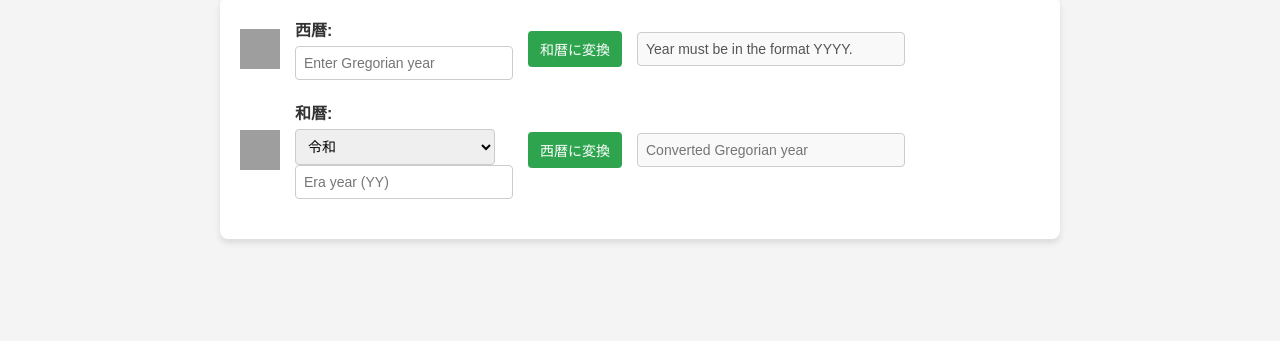
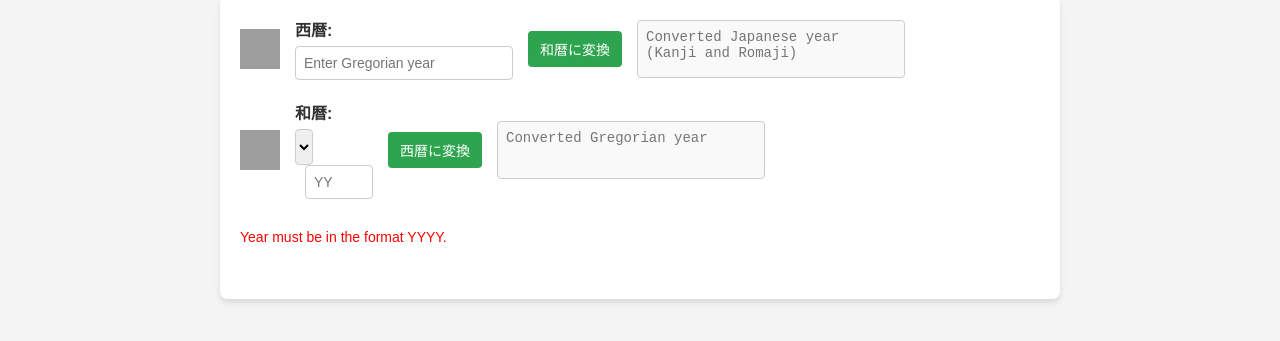
Before and after one commit to eddypanther1/jcalenconvert, a plain HTML site: page index.html in a window 1280 px wide. Both pictures are taken after a click on the button "和暦に変換". Shown: the part 89-430 px from the top of the page. Drawn offline with Linux system fonts and the light colour scheme; grey boxes are pictures that could not be loaded.

Commit message:
ouput error fix

```diff
--- a/converter.js
+++ b/converter.js
@@ -12,7 +12,7 @@ function normalizeYearInput(year, format = "yyyy") {
   const normalizedYear = year.replace(/[０-９]/g, ch => String.fromCharCode(ch.charCodeAt(0) - 0xFEE0));
   const regex = format === "yyyy" ? /^\d{4}$/ : /^\d{2}$/;
   if (!regex.test(normalizedYear)) {
-    throw new Error(`Year must be in the format ${format.toUpperCase()}.`);
+    throw new Error(format === "yyyy" ? "Year must be in the format YYYY." : "Year must be in the format YY.");
   }
   return parseInt(normalizedYear, 10);
 }
@@ -44,8 +44,9 @@ document.addEventListener("DOMContentLoaded", function () {
       const inputYear = normalizeYearInput(document.getElementById("gregorian").value);
       const result = gregorianToJapanese(inputYear);
       document.getElementById("japaneseOutput").value = result;
+      document.getElementById("errorMessage").innerText = ""; // Clear error message
     } catch (error) {
-      document.getElementById("japaneseOutput").value = error.message;
+      document.getElementById("errorMessage").innerText = error.message;
     }
   });
 
@@ -55,8 +56,9 @@ document.addEventListener("DOMContentLoaded", function () {
       const eraYear = normalizeYearInput(document.getElementById("eraYear").value, "yy");
       const result = japaneseToGregorian(eraName, eraYear);
       document.getElementById("gregorianOutput").value = result;
+      document.getElementById("errorMessage").innerText = ""; // Clear error message
     } catch (error) {
-      document.getElementById("gregorianOutput").value = error.message;
+      document.getElementById("errorMessage").innerText = error.message;
     }
   });
 });
--- a/index.html
+++ b/index.html
@@ -17,24 +17,28 @@
                 <input type="text" id="gregorian" placeholder="Enter Gregorian year">
             </div>
             <button id="convert">和暦に変換</button>
-            <input type="text" id="japaneseOutput" class="output-box" readonly placeholder="Converted Japanese year (Kanji and Romaji)">
+            <textarea id="japaneseOutput" class="output-box" readonly placeholder="Converted Japanese year (Kanji and Romaji)"></textarea>
         </div>
 
         <div class="row">
             <img src="https://www.iconpacks.net/icons/3/free-torii-gate-icon-9030.png" alt="Japanese Calendar Icon">
             <div class="input-group">
                 <label for="eraName">和暦:</label>
-                <select id="eraName">
+                <select id="eraName" style="width: 2ch;">
                     <option value="令和">令和</option>
                     <option value="平成">平成</option>
                     <option value="昭和">昭和</option>
                     <option value="大正">大正</option>
                     <option value="明治">明治</option>
                 </select>
-                <input type="text" id="eraYear" placeholder="Era year (YY)">
+                <input type="text" id="eraYear" placeholder="YY" style="width: 50px; margin-left: 10px;">
             </div>
             <button id="convertBack">西暦に変換</button>
-            <input type="text" id="gregorianOutput" class="output-box" readonly placeholder="Converted Gregorian year">
+            <textarea id="gregorianOutput" class="output-box" readonly placeholder="Converted Gregorian year"></textarea>
+        </div>
+
+        <div class="row">
+            <p id="errorMessage" class="error-message"></p>
         </div>
     </div>
 </body>
--- a/styles.css
+++ b/styles.css
@@ -79,3 +79,21 @@ button {
 button:hover {
     background-color: #22863a;
 }
+
+.error-message {
+    color: red;
+    font-size: 14px;
+    margin-top: 10px;
+}
+
+textarea.output-box {
+    resize: none;
+    height: 40px;
+    width: 250px;
+    padding: 8px;
+    border: 1px solid #ccc;
+    border-radius: 4px;
+    font-size: 14px;
+    background-color: #f9f9f9;
+    color: #555;
+}
```
